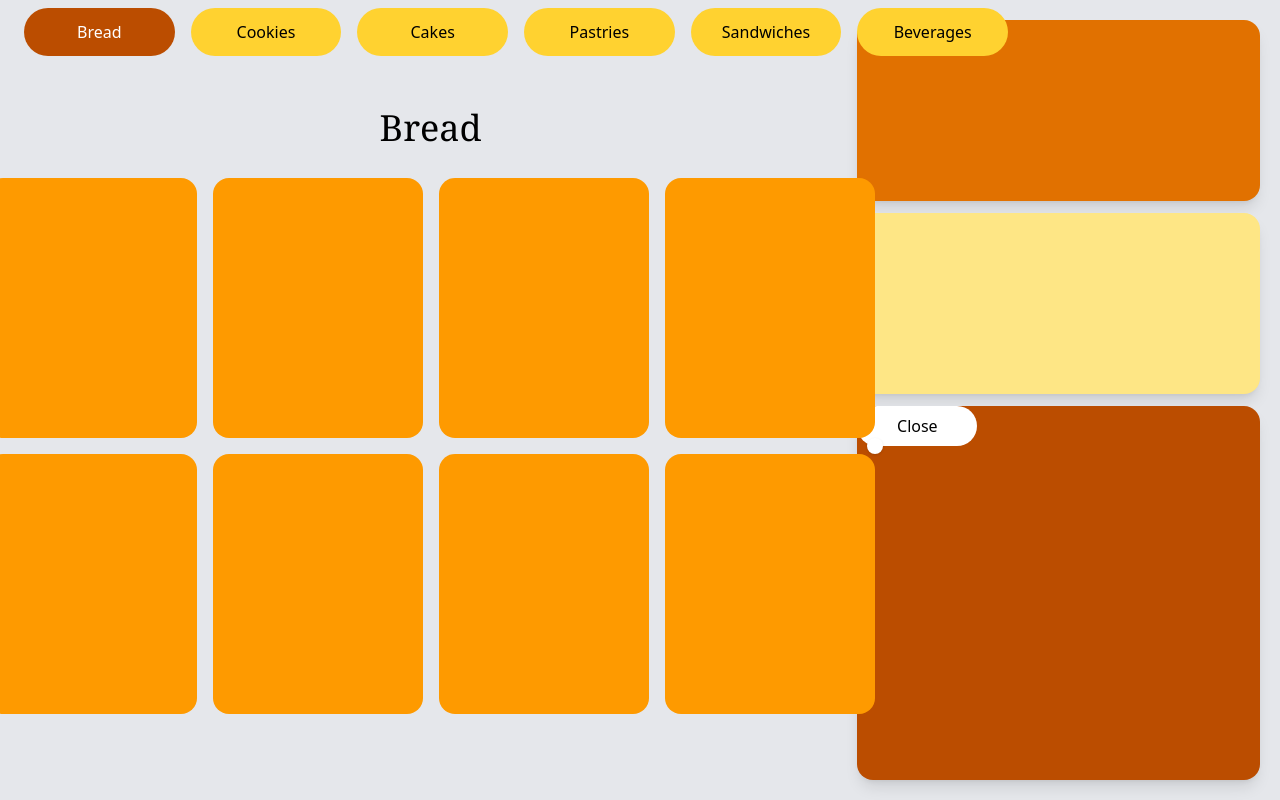
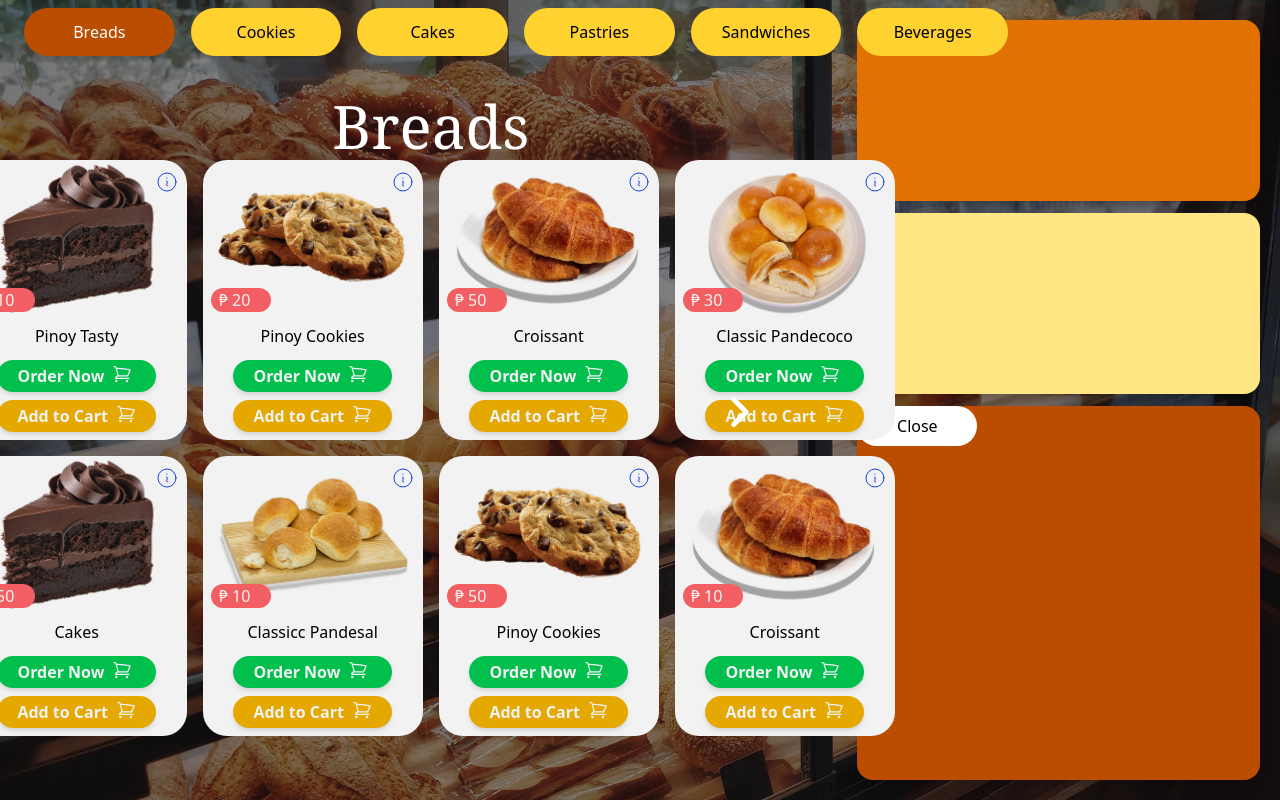
Before and after one commit to gelo-dev/Kabayan-Bakeshop, a React (Vite) app: page / in a window 1280 px wide. Both pictures are taken after a click on the button "Buy Fresh Goods". Built offline with nearby package versions, Linux system fonts and the light colour scheme.

Commit message:
Add in Breads Section Button and Details

```diff
--- a/src/components/MenuPageComponents/BreadMenu.jsx
+++ b/src/components/MenuPageComponents/BreadMenu.jsx
@@ -1,28 +1,33 @@
 import { useState } from "react";
 import menuSampleList from "./sampleMenuArray"
 import chunkArray from "./chunkArray";
-import { ChevronLeftIcon , ChevronRightIcon } from "@heroicons/react/24/outline";
+import { ChevronLeftIcon , ChevronRightIcon ,InformationCircleIcon ,ShoppingCartIcon} from "@heroicons/react/24/outline";
 
 export default function BreadMenuSection(){
     const pages = chunkArray(menuSampleList, 8);
     const [index, setIndex] = useState(0);
+    const [flippedCards, setFlippedCards] = useState({});
 
     const prevPage = () => setIndex((prev) => Math.max(prev - 1, 0));
     const nextPage = () => setIndex((prev) => Math.min(prev + 1, pages.length - 1));
 
+    const toggleFlip = (id) => {
+        setFlippedCards(prev => ({
+            ...prev,
+            [id]: !prev[id]
+        }));
+    };
+
     return(
         <section id="menu">
-                <div className="relative w-full overflow-hidden">
 
-            {/* Left Button */}
                 <button
                     onClick={prevPage}
-                className="absolute  top-1/2 -translate-y-1/2 bg-transparent text-white z-10"
+                    className="absolute top-98 -translate-x-5  bg-transparent text-white z-10"
                 >
                     <ChevronLeftIcon className="w-10 h-10 stroke-3 " />
                 </button>
-
-            {/* Slider Container */}
+            <div className="relative w-full overflow-hidden">
                     <div
                         className="flex transition-transform duration-500"
                         style={{ transform: `translateX(-${index * 100}%)` }}
@@ -30,26 +35,84 @@ export default function BreadMenuSection(){
                         {pages.map((page, i) => (
                         <div key={i} className="grid grid-cols-4 grid-rows-2 gap-4 min-w-full p-4">
                             {page.map((item) => (
+                                <div key={item.id} className="relative w-full h-full">
                                     <div
-                        key={item.id}
-                        className="bg-amber-500 w-full h-65 rounded-2xl p-3 flex flex-col"
+                                    className={`transition-transform duration-500 preserve-3d ${
+                                    flippedCards[item.id] ? "rotate-y-180" : ""
+                                    }`}>
+                                        <div
+                                            className="bg-transparent hover:scale-105 brightness-95 hover:brightness-105 flex flex-col backface-hidden">
+                                            <div
+                                            style={{ backgroundImage: `url(${item.image})` }}
+                                            className=" bg-cover bg-center w-full h-40  rounded-t-3xl flex flex-col p-2 justify-between">
+                                                <InformationCircleIcon
+                                                className="stroke-blue-700 stroke-1 h-7 cursor-pointer ml-45 "
+                                                onClick={(e) => {
+                                                    e.stopPropagation();  // Prevent click from affecting parent
+                                                    toggleFlip(item.id); // Flip only this card
+                                                    }}/>
+                                                    <div >
+                                                        <h1 className="bg-red-400 px-2 py-0 rounded-full text-white w-15">{'₱'+' '+ item.price}</h1>
+                                                    </div>
+
+                                            </div>
+                                            <div className="bg-white h-30 rounded-b-3xl flex flex-col justify-between items-center p-1 gap-2 ">
+                                                <div>
+                                                    <h1 className="text-l text-center">{item.name}</h1>
+                                                </div>
+                                                <div className="flex flex-col gap-2 pb-1">
+                                                    <button className="bg-green-500 hover:bg-green-700 text-white font-bold px-5 py-1 rounded-full flex item-center gap-2 shadow-md transition ">
+                                                        Order Now
+                                                        <ShoppingCartIcon className="w-5 h-5" />
+                                                    </button>
+                                                    <button className="bg-yellow-500 hover:bg-yellow-700 text-white font-bold px-5 py-1 rounded-full flex item-center gap-2 shadow-md transition ">
+                                                        Add to Cart
+                                                        <ShoppingCartIcon className="w-5 h-5" />
+                                                    </button>
+
+
+                                                </div>
+                                            </div>
+                                        </div>
+
+                                        {/* BACK CARDS */}
+                                        <div className="absolute inset-0 bg-white rounded-3xl p-4 rotate-y-180 backface-hidden flex flex-col justify-center items-center gap-2">
+                                            <h2 className="text-xl  mb-2">Product Details</h2>
+                                            <h1 className="font-bold font-serif text-lg">{item.name}</h1>
+                                            <p className="text-sm text-center">{item.text || "More info coming soon..."}</p>
+
+                                            {/* Close button to flip back */}
+                                            <button
+                                                className="mt-4 p-2 bg-blue-500 text-white rounded-xl"
+                                                onClick={(e) => {
+                                                e.stopPropagation();
+                                                toggleFlip(item.id);
+                                                }}
                                             >
-                        <h1>{item.title}</h1>
+                                                Close
+                                            </button>
                                         </div>
+
+
+                                    </div>
+                                </div>
+
                             ))}
                         </div>
                         ))}
                     </div>
 
                     {/* Right Button */}
+
+                    </div>
               <button
                             onClick={nextPage}
-                className="absolute right-2 top-1/2 -translate-y-1/2 bg-white p-2 rounded-full shadow z-10"
+                            className="absolute right-0 mr-130 top-98 translate-y-.5 text-white z-10"
                         >
-                <ChevronRightIcon />
+                            <ChevronRightIcon className="w-10 h-10 stroke-3 " />
                         </button>
 
-            </div>
+
         </section>
     )
 }
--- a/src/components/MenuPageComponents/MenuListCategories.jsx
+++ b/src/components/MenuPageComponents/MenuListCategories.jsx
@@ -11,7 +11,7 @@ export default function MenuListCategories({ onClose }) {
 
 
  const listOfCategories = [
-    { page: "Bread", name: "Bread", content: <BreadMenuSection /> },
+    { page: "Breads", name: "Breads", content: <BreadMenuSection /> },
     { page: "Cookies", name: "Cookies", content: <CookiesMenuSection /> },
     { page: "Cakes", name: "Cakes", content: <CakesMenuSection /> },
     { page: "Pastries", name: "Pastries", content: <PastriesMenuSection /> },
@@ -20,7 +20,7 @@ export default function MenuListCategories({ onClose }) {
   ];
 
 
-  const [page, setPage] = useState("Bread");
+  const [page, setPage] = useState("Breads");
   const activeMenu = listOfCategories.find((item) => item.page === page);
 
 
@@ -33,8 +33,8 @@ export default function MenuListCategories({ onClose }) {
           duration: 0.9,
           ease: [0.25, 0.1, 0.25, 1],
         }}
-
-        className="fixed top-0 left-0 w-xl md:w-full h-screen bg-gray-200 z-50 shadow-2xl overflow-auto"
+        style={{ backgroundImage: `url(./bakeryDim.jpg)`}}
+        className="fixed top-0 left-0 w-xl md:w-full h-screen bg-cover bg-center  z-50 shadow-2xl overflow-auto"
       >
           <nav className="fixed w-250 left-4 bg-transparent   flex items-center justify-center gap-4 z-40 p-2">
           {listOfCategories.map((item) => (
@@ -51,11 +51,11 @@ export default function MenuListCategories({ onClose }) {
           </nav>
 
           <div className="grid grid-cols-3 h-screen gap-4 p-5">
-            <div className=" flex flex-col items-center justify-center bg-transparent  col-span-2 gap-1 ">
-              <div className="bg-transparent h-15 w-230 flex items-center justify-center text-4xl font-serif">
-                      <h1>{activeMenu ?.name}</h1>
+            <div className=" flex flex-col items-center justify-center bg-transparent  col-span-2 gap-2 ">
+              <div className="bg-transparent h-5 w-230 flex items-center justify-center text-6xl font-serif">
+                      <h1 className="text-white">{activeMenu ?.name}</h1>
               </div>
-               <div className="bg-transparent h-135 w-230 ">
+               <div className="bg-transparent h-135 w-240 ">
                   {activeMenu?.content}
               </div>
             </div>
--- a/src/components/MenuPageComponents/sampleMenuArray.js
+++ b/src/components/MenuPageComponents/sampleMenuArray.js
@@ -1,81 +1,100 @@
 const menuSampleList = [
         {
         id:1,
-        image: "./imagesForMenu/loafBreadForMenu.jpg",
+        image: "./imagesForMenu/chocolateCake.jpg",
         text: `Soft, fluffy, and freshly baked daily. Perfect for sandwiches, toast, or just enjoying plain.`,
         name:"Pinoy Tasty",
+        price:10,
         liked : false
         },
         {
         id:2,
-        image: "./imagesForMenu/cookiesForMenu.jpg",
+        image: "/imagesForMenu/cookiesForMenu.jpg",
         text: "Soft inside, lightly crisp outside, and made with real, premium ingredients.",
         name:"Pinoy Cookies",
+        price:20,
         liked : false
         },
         {
         id:3,
-        image: "./imagesForMenu/pastryForMenu.jpg",
+        image: "/imagesForMenu/pastryForMenu.jpg",
         text: "Locally baked, globally inspired. Yes, Pinoy bakery kami—but we make croissants that taste like you're in Paris.",
         name:"Croissant",
+        price:50,
         liked : false
         },
          {
         id:4,
-        image: "./imagesForMenu/PandecocoForMenu.jpg",
+        image: "/imagesForMenu/PandecocoForMenu.jpg",
         text: "Soft bread filled with sweet, creamy coconut. A true Filipino favorite.",
         name:"Classic Pandecoco",
+        price:30,
         liked : false
         },
         {
         id:5,
-        image: "./imagesForMenu/chocolateCake.jpg",
+        image: "/imagesForMenu/chocolateCake.jpg",
         text: "Our homemade cakes with smooth frosting and delicious layers, baked fresh daily.",
         name:"Cakes",
+        price:50,
         liked : false
         },
         {
         id:6,
-        image: "./imagesForMenu/PandesalForMenu.jpg",
+        image: "/imagesForMenu/PandesalForMenu.jpg",
         text: "Warm, soft rolls with a subtle sweetness—perfect with coffee, palaman, or eaten on its own.",
         name:"Classicc Pandesal",
+        price:10,
         liked : false
 
         },
         {
         id:7,
-        image: "./imagesForMenu/cookiesForMenu.jpg",
+        image: "/imagesForMenu/cookiesForMenu.jpg",
         text: "Soft inside, lightly crisp outside, and made with real, premium ingredients.",
         name:"Pinoy Cookies",
+        price:50,
         liked : false
         },
         {
         id:8,
-        image: "./imagesForMenu/pastryForMenu.jpg",
+        image: "/imagesForMenu/pastryForMenu.jpg",
         text: "Locally baked, globally inspired. Yes, Pinoy bakery kami—but we make croissants that taste like you're in Paris.",
         name:"Croissant",
+        price:10,
         liked : false
         },
         {
         id:9,
-        image: "./imagesForMenu/PandesalForMenu.jpg",
+        image: "/imagesForMenu/PandesalForMenu.jpg",
         text: "Warm, soft rolls with a subtle sweetness—perfect with coffee, palaman, or eaten on its own.",
         name:"Classicc Pandesal",
+        price:10,
         liked : false
 
         },
         {
         id:10,
-        image: "./imagesForMenu/cookiesForMenu.jpg",
+        image: "/imagesForMenu/cookiesForMenu.jpg",
         text: "Soft inside, lightly crisp outside, and made with real, premium ingredients.",
         name:"Pinoy Cookies",
+        price:10,
         liked : false
         },
         {
         id:11,
-        image: "./imagesForMenu/pastryForMenu.jpg",
+        image: "/imagesForMenu/pastryForMenu.jpg",
         text: "Locally baked, globally inspired. Yes, Pinoy bakery kami—but we make croissants that taste like you're in Paris.",
         name:"Croissant",
+        price:10,
+        liked : false
+        },
+         {
+        id:12,
+        image: "/imagesForMenu/pastryForMenu.jpg",
+        text: "Locally baked, globally inspired. Yes, Pinoy bakery kami—but we make croissants that taste like you're in Paris.",
+        name:"Croissant",
+        price:10,
         liked : false
         },
 
--- a/src/index.css
+++ b/src/index.css
@@ -23,3 +23,16 @@ html {
   -ms-overflow-style: none; /* IE 10+ */
   scrollbar-width: none; /* Firefox */
 }
+
+/* flip card animation in menu */
+.preserve-3d {
+  transform-style: preserve-3d;
+}
+
+.backface-hidden {
+  backface-visibility: hidden;
+}
+
+.rotate-y-180 {
+  transform: rotateY(180deg);
+}
--- a/src/pages/Menu.jsx
+++ b/src/pages/Menu.jsx
@@ -136,7 +136,7 @@ export default function MenuSection ({ sendToHeader  }){
                       <div
                         key={i}
                       >
-                        <div className=" hover:scale-103 ">
+                        <div className=" hover:scale-103 brightness-97 hover:brightness-105 ">
                             <div  className="shrink-0 h-45 w-65  md:w-70 md:h-60 bg-white bg-cover bg-center rounded-t-xl"
                               style={{ backgroundImage: `url(${element.image})` }}>
                                 <span
```
Also changed, not shown: public/bakeryDim.jpg (added), public/woodbg1.jpg (added). Lines whose indentation alone changed are shown as unchanged.
